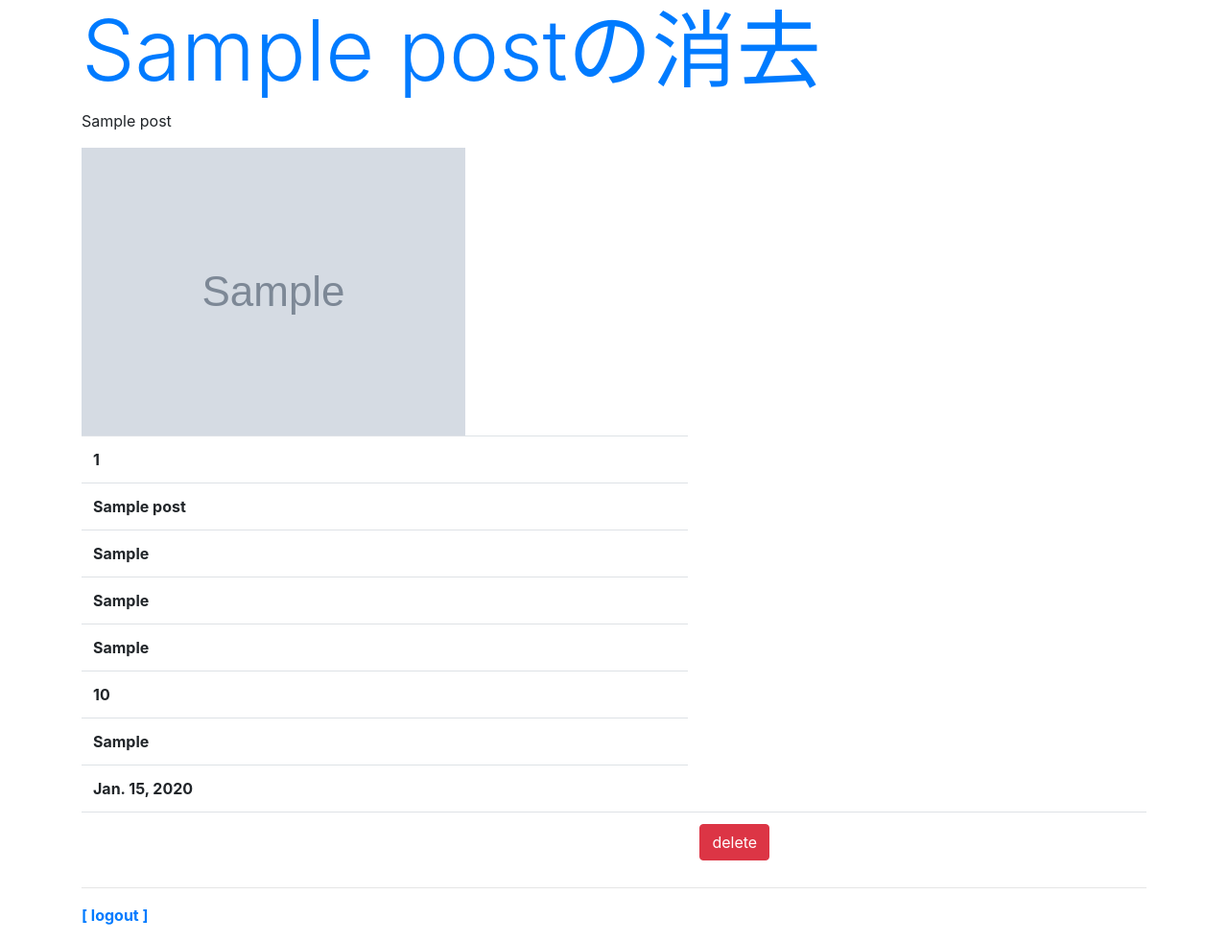
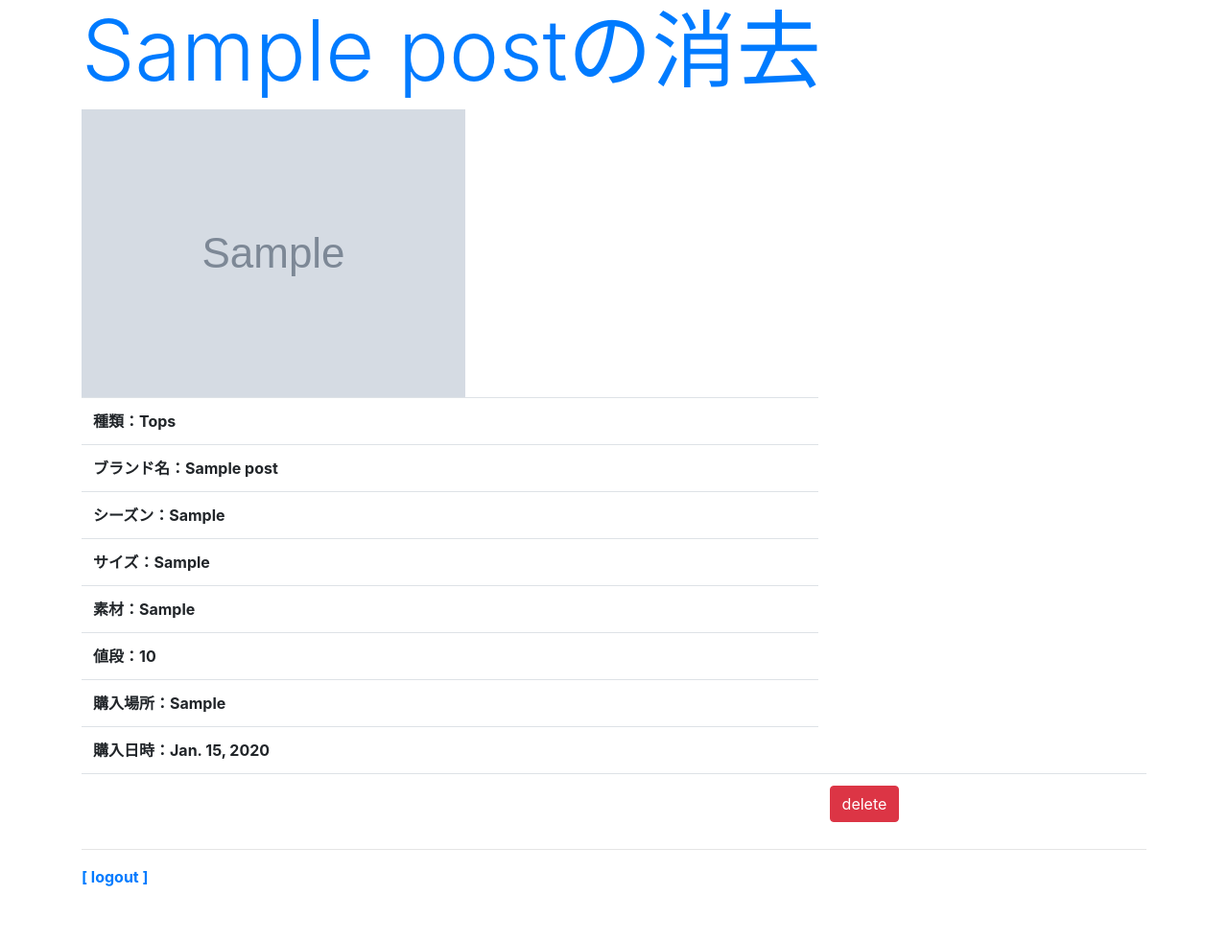
Before and after one commit to kimuson13/close-cloth, a Django app: page /clothes/delete/1 in a window 1280 px wide. Shown: the part 56-1038 px from the top of the page at 96% size. After the commit the page ends 980 px from the top, so only its background shows below. Run offline with Django 3.2, Linux system fonts and the light colour scheme; a user stored in the database is signed in; tables that the repository leaves empty hold one stand-in row (values such as "Sample post"); grey boxes marked "Sample" are stand-in pictures; some libraries are stand-ins or nearby versions.

Commit message:
chnage layout

```diff
--- a/cloth_manage/clothes/templates/clothes/delete.html
+++ b/cloth_manage/clothes/templates/clothes/delete.html
@@ -7,32 +7,31 @@
 {% endblock %}
 
 {% block content %}
-<p>{{obj.cloth_name}}</p>
 <img src="{{ MEDIA_URL }}{{obj.post_images}}">
 <table class="table">
     <tr>
-        <th>{{obj.item_info}}</th>
+        <th>種類：{{obj.get_item_info_display}}</th>
     </tr>
     <tr>
-        <th>{{obj.brand_name}}</th>
+        <th>ブランド名：{{obj.brand_name}}</th>
     </tr>
     <tr>
-        <th>{{obj.season}}</th>
+        <th>シーズン：{{obj.season}}</th>
     </tr>
     <tr>
-        <th>{{obj.cloth_size}}</th>
+        <th>サイズ：{{obj.cloth_size}}</th>
     </tr>
     <tr>
-        <th>{{obj.material}}</th>
+        <th>素材：{{obj.material}}</th>
     </tr>
     <tr>
-        <th>{{obj.price}}</th>
+        <th>値段：{{obj.price}}</th>
     </tr>
     <tr>
-        <th>{{obj.buying_place}}</th>
+        <th>購入場所：{{obj.buying_place}}</th>
     </tr>
     <tr>
-        <th>{{obj.buying_date}}</th>
+        <th>購入日時：{{obj.buying_date}}</th>
     </tr>
     <form action="{% url 'delete' id %}" method="POST">
         {% csrf_token %}
--- a/cloth_manage/clothes/templates/clothes/layout.html
+++ b/cloth_manage/clothes/templates/clothes/layout.html
@@ -16,13 +16,13 @@
                     <a class="nav-link" href="{% url 'top' %}">TOP</a>
                 </li>
                 <li class="nav-item">
-                    <a class="nab-link btn btn-primary" href="{% url 'post'}">Add Cloth</a>
+                    <a class="nab-link btn btn-primary" href="{% url 'post' %}">Add Cloth</a>
                 </li>
                 <li class="nav-item">
-                    <a class="nab-link btn btn-success" href="{% url 'search'}">Search</a>
+                    <a class="nab-link btn btn-success" href="{% url 'search' %}">Search</a>
                 </li>
                 <li class="nav-item">
-                    <a class="nab-link btn btn-info" href="{% url 'wishlist'}">WishList</a>
+                    <a class="nab-link btn btn-info" href="{% url 'wishlist' %}">WishList</a>
                 </li>
             </ul>
             <span>Logined: <span class="h6">{{login_user}}.</span></span>
--- a/cloth_manage/clothes/views.py
+++ b/cloth_manage/clothes/views.py
@@ -107,7 +107,7 @@ def edit(request, num):
     if request.method == 'POST':
         post = PostForm(request.POST, instance=obj)
         post.save()
-        return redirect(to='/top')
+        return redirect(to='/clothes/top')
     params = {
         'title': 'Edit',
         'id': num,
@@ -122,7 +122,7 @@ def delete(request, num):
     user = request.user
     if request.method == 'POST':
         post.delete()
-        return redirect(to='/top')
+        return redirect(to='/clothes/top')
     params = {
         'title': 'Delete',
         'id': num,
```
Also changed, not shown: cloth_manage/db.sqlite3.
